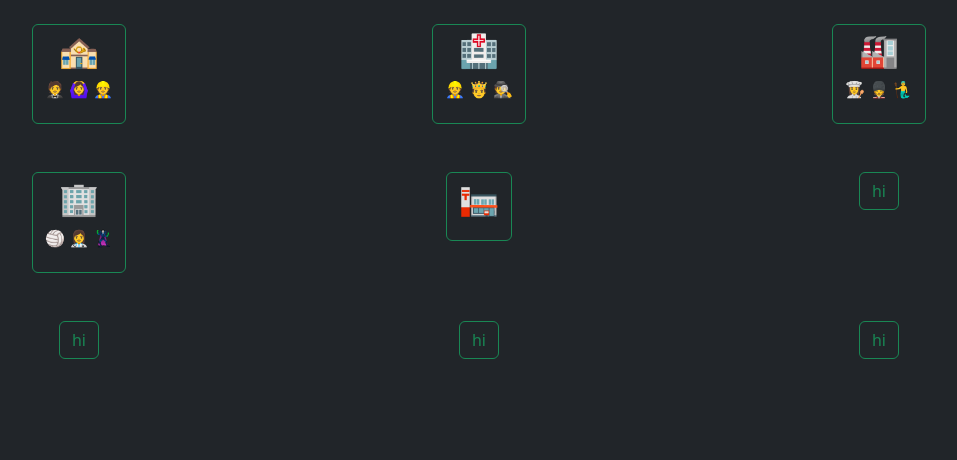
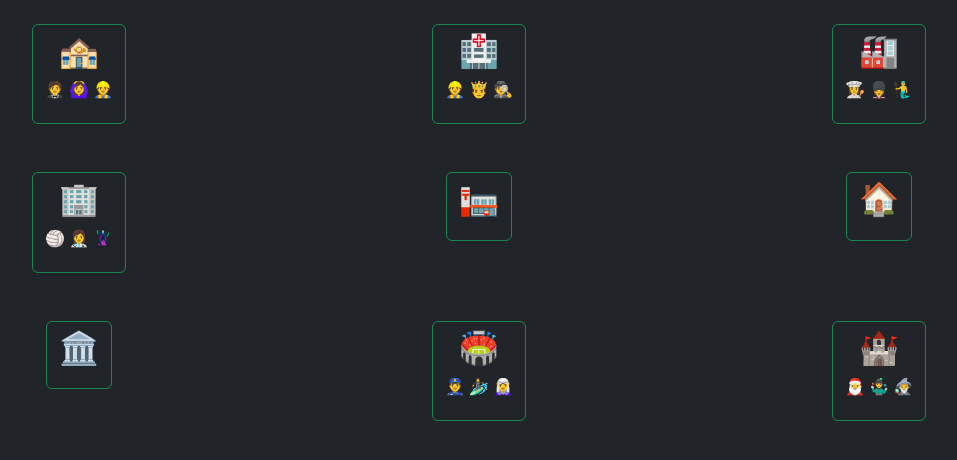
Before and after one commit to AustinPerry22/swarm, a plain HTML site: page index.html in a window 1280 px wide. Shown: the whole page, without its empty margins (161-1118 px from the left). Drawn offline with nearby package versions, Linux system fonts and the light colour scheme.

Commit message:
added win/lose and more locations and ppl

```diff
--- a/app.js
+++ b/app.js
@@ -1,5 +1,5 @@
 const locations = [
-    '🏤', '🏥', '🏭', '🏢', '🏣'
+    '🏤', '🏥', '🏭', '🏢', '🏣', '🏠', '🏛', '🏟', '🏰'
 ]
 
 const people = [{
@@ -61,6 +61,36 @@ const people = [{
     name: 'Jeremy',
     picture: '🦹',
     location: '🏢',
+},
+{
+    name: 'Santa',
+    picture: '🎅',
+    location: '🏰',
+},
+{
+    name: 'Jester',
+    picture: '🤹‍♂️',
+    location: '🏰',
+},
+{
+    name: 'Paul Blart',
+    picture: '👮‍♂️',
+    location: '🏟',
+},
+{
+    name: 'Gandalf',
+    picture: '🧙‍♂️',
+    location: '🏰',
+},
+{
+    name: 'Ned',
+    picture: '🏄‍♂️',
+    location: '🏟',
+},
+{
+    name: 'Elf',
+    picture: '🧝‍♀️',
+    location: '🏟',
 }
 ]
 
@@ -74,7 +104,6 @@ function attack(location) {
     foundPeople.map((person) => person.picture = '🦇')
     movePeople()
     draw()
-    hoursLeft--
 }
 
 function movePeople() {
@@ -87,6 +116,8 @@ function movePeople() {
 
 function hasWon() {
     let won = true
+    hoursLeft--
+
     for (let i = 0; i < people.length; i++) {
         if (people[i].picture != '🦇') {
             won = false
@@ -94,6 +125,8 @@ function hasWon() {
     }
     if (won == true) {
         window.alert("YOU WIN")
+    } else if (hoursLeft == 0) {
+        window.alert("YOU LOSE!")
     }
 }
 
--- a/index.html
+++ b/index.html
@@ -45,18 +45,30 @@
             </button>
         </div>
         <div class="col-3">
-            <button class="btn btn-outline-success" onclick="attack()">hi</button>
+            <button class="btn btn-outline-success" onclick="attack('🏠')">
+                <h2>🏠</h2>
+                <p id="🏠"></p>
+            </button>
         </div>
     </section>
     <section class="row justify-content-evenly py-4">
         <div class="col-3">
-            <button class="btn btn-outline-success" onclick="attack()">hi</button>
+            <button class="btn btn-outline-success" onclick="attack('🏛')">
+                <h2>🏛</h2>
+                <p id="🏛"></p>
+            </button>
         </div>
         <div class="col-3">
-            <button class="btn btn-outline-success" onclick="attack()">hi</button>
+            <button class="btn btn-outline-success" onclick="attack('🏟')">
+                <h2>🏟</h2>
+                <p id="🏟"></p>
+            </button>
         </div>
         <div class="col-3">
-            <button class="btn btn-outline-success" onclick="attack()">hi</button>
+            <button class="btn btn-outline-success" onclick="attack('🏰')">
+                <h2>🏰</h2>
+                <p id="🏰"></p>
+            </button>
         </div>
     </section>
 
```
